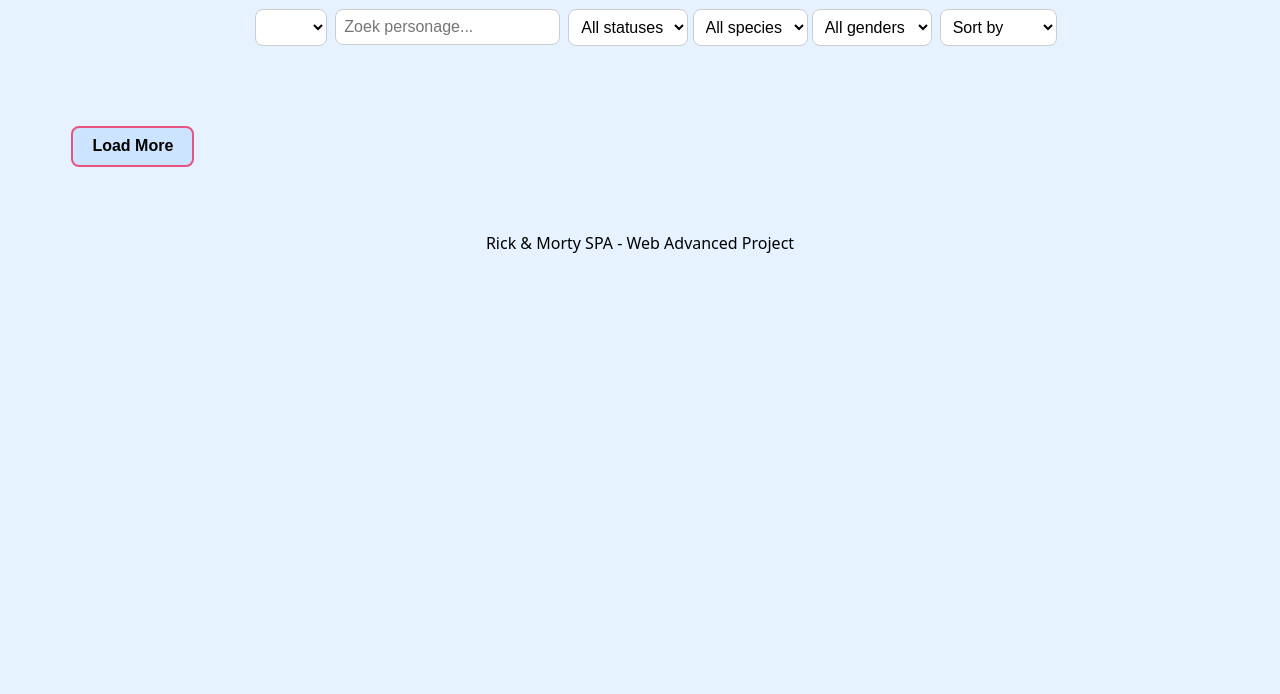
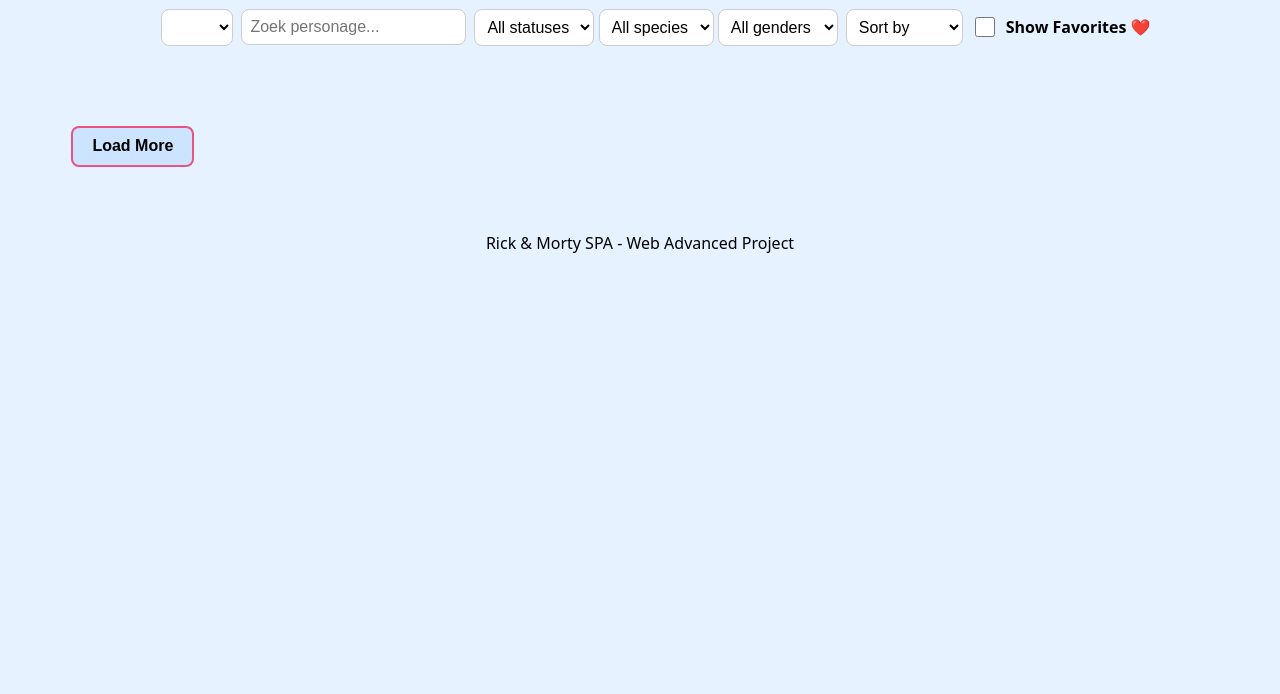
Before and after one commit to nasser2saba/Web-Advanced, a website built with Vite: page rick-morty-spa/index.html in a window 1280 px wide. Shown: the part 106-800 px from the top of the page. Built offline with nearby package versions, Linux system fonts and the light colour scheme; no server answers.

Commit message:
Update Favorites Function

```diff
--- a/rick-morty-spa/index.html
+++ b/rick-morty-spa/index.html
@@ -16,7 +16,7 @@
       <select id="themeSelect">
       <option value="pink">Pink</option>
       <option value="blue">Blue</option>
-      <option value="blue">Dark</option>
+      <option value="dark">Dark</option>
     </select>
 
       <!-- Zoekfunctie -->
@@ -56,6 +56,11 @@
           <option value="episodesDesc">Episodes ↓</option>
         </select>
       </div>
+
+      <label class="favoritesLabel">
+        <input type="checkbox" id="favoritesFilter">
+       <span>Show Favorites ❤️</span>
+      </label>
     </div>
   </header>
 
--- a/rick-morty-spa/src/css/style.css
+++ b/rick-morty-spa/src/css/style.css
@@ -162,6 +162,32 @@ footer {
   font-size: 1rem;
 }
 
+.favoritesLabel {
+  display: flex;
+  align-items: center;
+  gap: 0.5rem;
+  font-weight: 600;
+  cursor: pointer;
+  color: var(--text-color);
+}
+
+.favoritesLabel input[type="checkbox"] {
+  width: 20px;
+  height: 20px;
+  accent-color: #e75480; /* matches card border pink */
+  cursor: pointer;
+  transition: transform 0.2s;
+}
+
+.favoritesLabel input[type="checkbox"]:hover {
+  transform: scale(1.2);
+}
+
+.favoritesLabel span {
+  user-select: none;
+}
+
+
 /* Responsive */
 @media (max-width: 600px) {
   #characterGrid {
--- a/rick-morty-spa/src/js/filters.js
+++ b/rick-morty-spa/src/js/filters.js
@@ -25,6 +25,11 @@ export function applyFilters() {
   if (state.filters.sort === 'episodesDesc')
     result.sort((a, b) => b.episode.length - a.episode.length);
 
+  if (state.filters.favoritesOnly) {
+  result = result.filter(c => state.favorites.includes(c.id));
+  }
+
+
   state.filtered = result;
   renderCharacters(result);
 }
--- a/rick-morty-spa/src/js/main.js
+++ b/rick-morty-spa/src/js/main.js
@@ -51,6 +51,11 @@ document.getElementById('themeSelect').addEventListener('change', e => {
   applyPreferences();
 });
 
+document.getElementById('favoritesFilter').addEventListener('change', e => {
+  state.filters.favoritesOnly = e.target.checked;
+  applyFilters();
+});
+
 /* LOAD MORE */
 document.getElementById('loadMoreBtn').addEventListener('click', async () => {
   state.currentPage++;
--- a/rick-morty-spa/src/js/state.js
+++ b/rick-morty-spa/src/js/state.js
@@ -9,7 +9,8 @@ export const state = {
     status: '',
     species: '',
     gender: '',
-    sort: ''
+    sort: '',
+    favoritesOnly: false
   },
   preferences: {
     theme: 'light',
```
